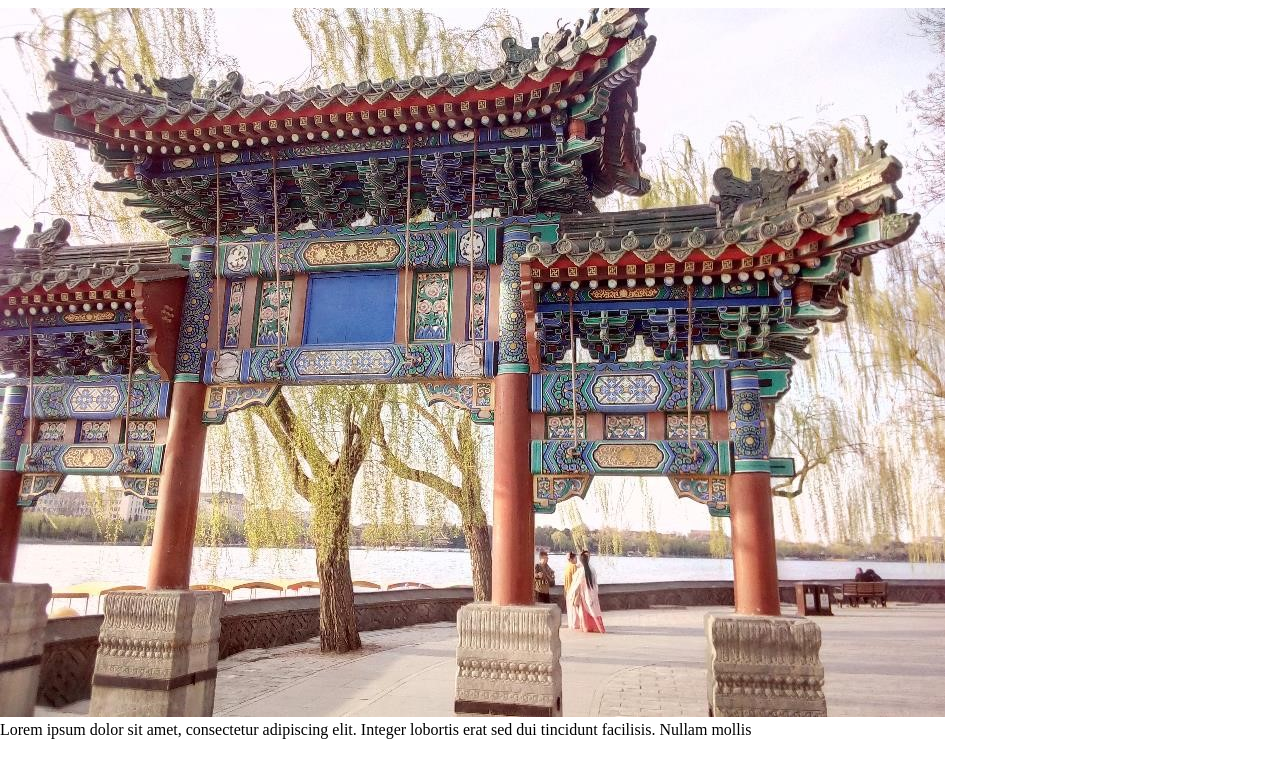
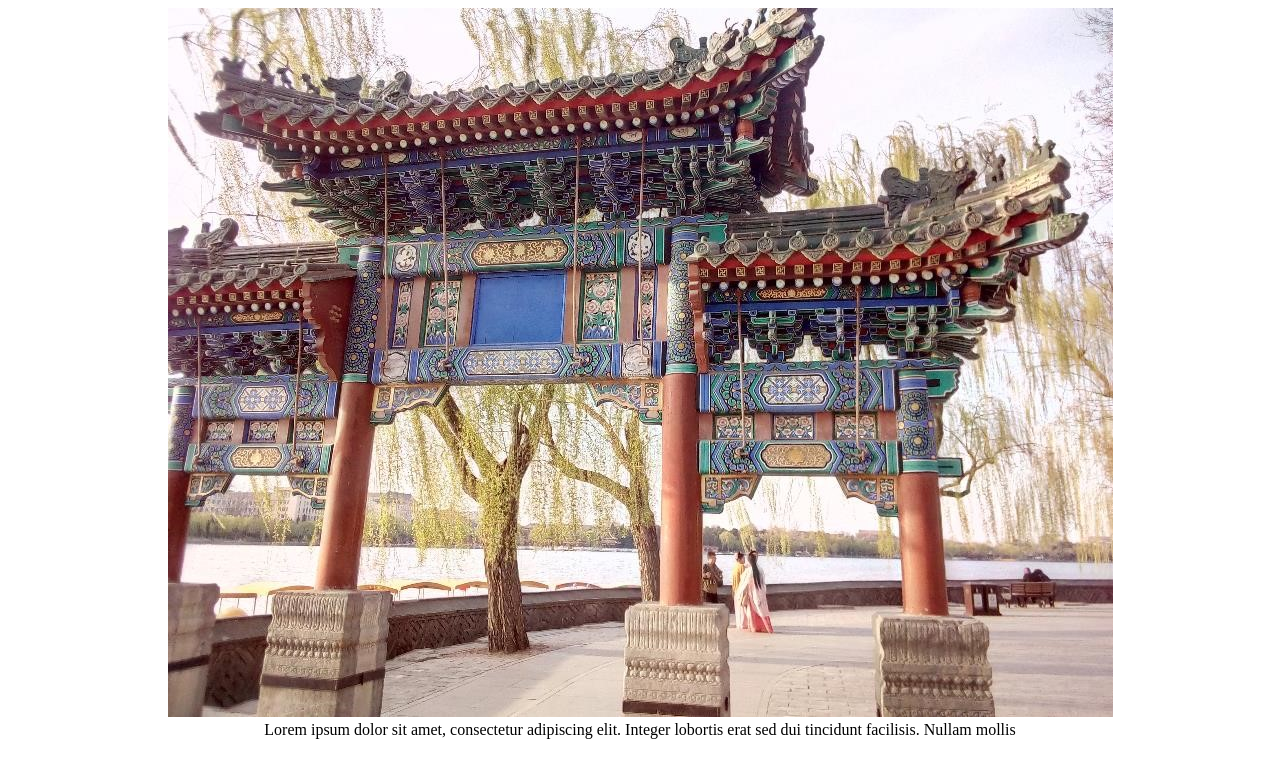
Before and after one commit to guiguigui-star/website, a plain HTML site: page index.html in a window 1280 px wide. Shown: the part 162-921 px from the top of the page. Drawn offline with Linux system fonts and the light colour scheme; a web font is replaced by a local one.

Commit message:
Update styles.css

```diff
--- a/CSS/styles.css
+++ b/CSS/styles.css
@@ -1,7 +1,7 @@
 /* ********************************************************************* */
 /* ******************* LES STYLES ************************************** */
 /* ********************************************************************* */
-body	{background-color:#ffffff; padding-bottom : 20px;}
+body	{background-color:#ffffff; padding-bottom : 20px; text-align: center}
 .corps	{margin:5% 15px; text-align:justify}
 .avec_survol    {font-family:Petit Formal Script; color:black; text-decoration: none;}
 .menu	{padding:20px 15px;}
@@ -10,7 +10,6 @@ body	{background-color:#ffffff; padding-bottom : 20px;}
 .dropdown-content a {  float: none;  text-decoration: none; display: block; padding: 12px 0px; }
 .dropdown {  position: relative;  display: inline-block;}
 .navbar {  overflow: visible;  background-color:#f0f0f0;  position: fixed; top: 0;  width: 100%;}
-h2 {text-align: center}
 
 /* ********************************************************************* */
 /* ********************ECRAN NON TACTILE ******************************* */
```
